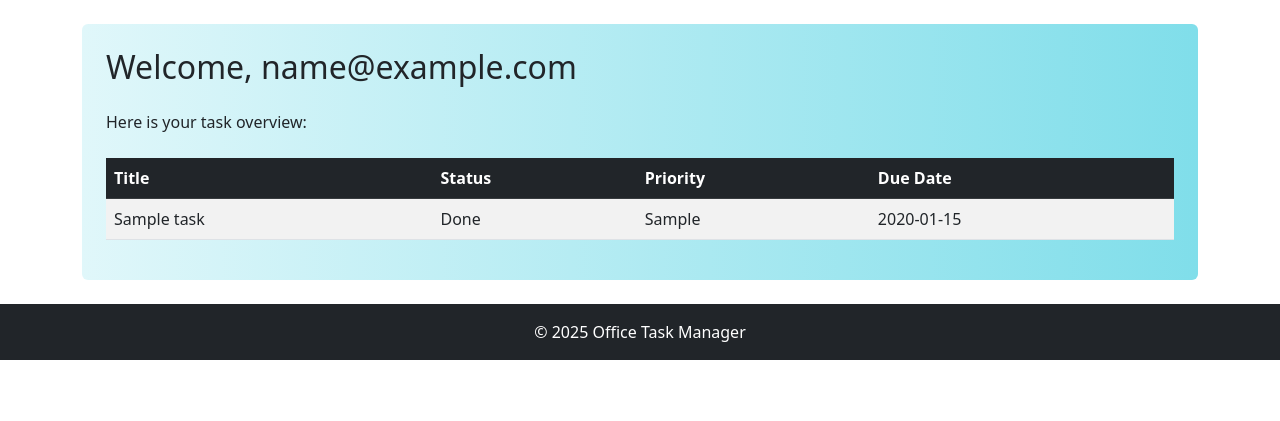
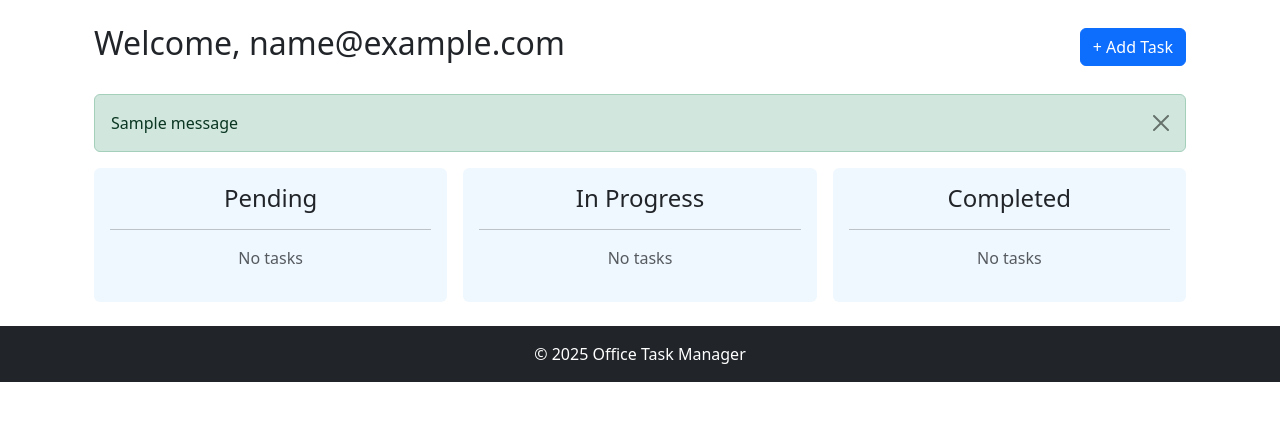
Before and after one commit to shiva249-git/officetool, a Flask app: template templates/dashboard.html in a window 1280 px wide. Shown: the part 56-477 px from the top of the page. Run offline with Flask 3, Linux system fonts and the light colour scheme; tables that the repository leaves empty hold one stand-in row (values such as "Sample post"); the template is opened without the code that fills it: values that come from a table or form of the project are taken from there, most other values are stand-ins (such as "Sample title", 1, 10 or a date in 2020); one stand-in notice (Sample message) is shown.

Commit message:
dashboard

```diff
--- a/templates/dashboard.html
+++ b/templates/dashboard.html
@@ -3,35 +3,91 @@
 {% block title %}Dashboard{% endblock %}
 
 {% block content %}
-<div class="p-4 rounded" style="background: linear-gradient(to right, #e0f7fa, #80deea);">
-    <h2 class="mb-4">Welcome, {{ user_email }}</h2>
-    <p class="mb-4">Here is your task overview:</p>
+<div class="container mt-4">
 
-    {% if tasks %}
-    <div class="table-responsive">
-        <table class="table table-striped table-hover align-middle">
-            <thead class="table-dark">
-                <tr>
-                    <th>Title</th>
-                    <th>Status</th>
-                    <th>Priority</th>
-                    <th>Due Date</th>
-                </tr>
-            </thead>
-            <tbody>
-                {% for task in tasks %}
-                <tr>
-                    <td>{{ task.title }}</td>
-                    <td>{{ task.status }}</td>
-                    <td>{{ task.priority }}</td>
-                    <td>{{ task.due_date or "N/A" }}</td>
-                </tr>
+    <!-- Header + Add Task Button -->
+    <div class="d-flex justify-content-between align-items-center mb-4">
+        <h2>Welcome, {{ user_email }}</h2>
+        <button class="btn btn-primary" data-bs-toggle="modal" data-bs-target="#createTaskModal">
+            + Add Task
+        </button>
+    </div>
+
+    <!-- Flash Messages -->
+    {% with messages = get_flashed_messages(with_categories=true) %}
+      {% if messages %}
+        {% for category, message in messages %}
+          <div class="alert alert-{{ category }} alert-dismissible fade show" role="alert">
+            {{ message }}
+            <button type="button" class="btn-close" data-bs-dismiss="alert" aria-label="Close"></button>
+          </div>
+        {% endfor %}
+      {% endif %}
+    {% endwith %}
+
+    <!-- Kanban Columns -->
+    <div class="row g-3">
+        {% set columns = ['Pending', 'In Progress', 'Completed'] %}
+        {% for status in columns %}
+        <div class="col-md-4">
+            <div class="p-3 rounded" style="background: #f0f8ff;">
+                <h4 class="text-center">{{ status }}</h4>
+                <hr>
+                {% for task in tasks if task.status == status %}
+                <div class="card mb-3 shadow-sm">
+                    <div class="card-body">
+                        <h5 class="card-title">{{ task.title }}</h5>
+                        <p class="card-text"><strong>Priority:</strong> {{ task.priority }}</p>
+                        <p class="card-text"><strong>Due:</strong> {{ task.due_date or "N/A" }}</p>
+                        <div class="d-flex justify-content-between">
+                            <a href="{{ url_for('tasks.edit_task', task_id=task.id) }}" class="btn btn-sm btn-warning">Edit</a>
+                            <a href="{{ url_for('tasks.delete_task', task_id=task.id) }}" class="btn btn-sm btn-danger">Delete</a>
+                        </div>
+                    </div>
+                </div>
+                {% else %}
+                <p class="text-muted text-center">No tasks</p>
                 {% endfor %}
-            </tbody>
-        </table>
+            </div>
+        </div>
+        {% endfor %}
     </div>
-    {% else %}
-    <p>No tasks assigned yet. Start by adding new tasks!</p>
-    {% endif %}
+</div>
+
+<!-- Create Task Modal -->
+<div class="modal fade" id="createTaskModal" tabindex="-1" aria-labelledby="createTaskModalLabel" aria-hidden="true">
+  <div class="modal-dialog">
+    <div class="modal-content">
+      <form method="POST" action="{{ url_for('tasks.create_task') }}">
+        {{ csrf_token() }}
+        <div class="modal-header">
+          <h5 class="modal-title" id="createTaskModalLabel">Create New Task</h5>
+          <button type="button" class="btn-close" data-bs-dismiss="modal" aria-label="Close"></button>
+        </div>
+        <div class="modal-body">
+            <div class="mb-3">
+                <label for="title" class="form-label">Task Title</label>
+                <input type="text" class="form-control" id="title" name="title" required>
+            </div>
+            <div class="mb-3">
+                <label for="priority" class="form-label">Priority</label>
+                <select class="form-select" id="priority" name="priority">
+                    <option value="Low">Low</option>
+                    <option value="Medium" selected>Medium</option>
+                    <option value="High">High</option>
+                </select>
+            </div>
+            <div class="mb-3">
+                <label for="due_date" class="form-label">Due Date</label>
+                <input type="date" class="form-control" id="due_date" name="due_date">
+            </div>
+        </div>
+        <div class="modal-footer">
+          <button type="submit" class="btn btn-success">Create Task</button>
+          <button type="button" class="btn btn-secondary" data-bs-dismiss="modal">Cancel</button>
+        </div>
+      </form>
+    </div>
+  </div>
 </div>
 {% endblock %}
```
Also changed, not shown: routes/tasks.py (+66 -33 lines), templates/edit_task.html (added, +47 -0 lines).
